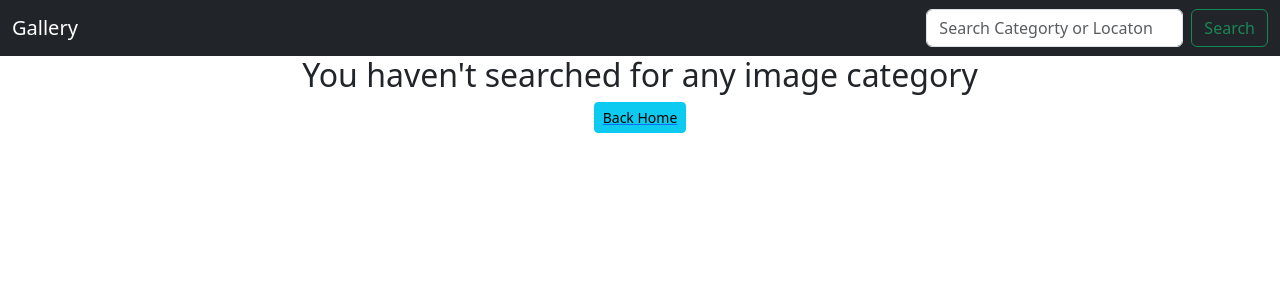
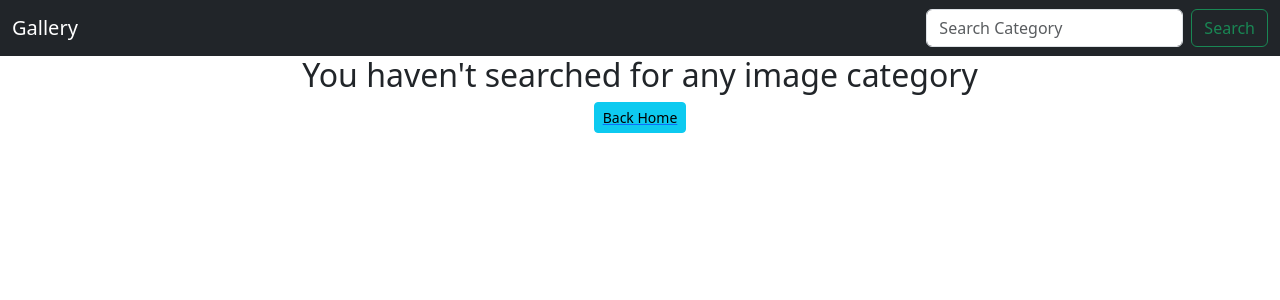
Before and after one commit to brenda-nthenya/image_gallery, a Django app: page /search/ in a window 1280 px wide. Shown: the top 300 px of the page. Run offline with Django 3.2, Linux system fonts and the light colour scheme; some libraries are stand-ins or nearby versions.

Commit message:
Corrects the search placeholder

```diff
--- a/image_gallery/templates/navbar.html
+++ b/image_gallery/templates/navbar.html
@@ -4,7 +4,7 @@
       <a class="navbar-brand" href="{% url 'index' %}">Gallery</a>
 
       <form class="d-flex" action="{% url 'search_results' %}">
-        <input class="form-control me-2" type="search" placeholder="Search Categorty or Locaton" aria-label="Search">
+        <input class="form-control me-2" type="search" placeholder="Search Category" aria-label="Search">
         <button class="btn btn-outline-success" type="submit">Search</button>
       </form>
 
```
